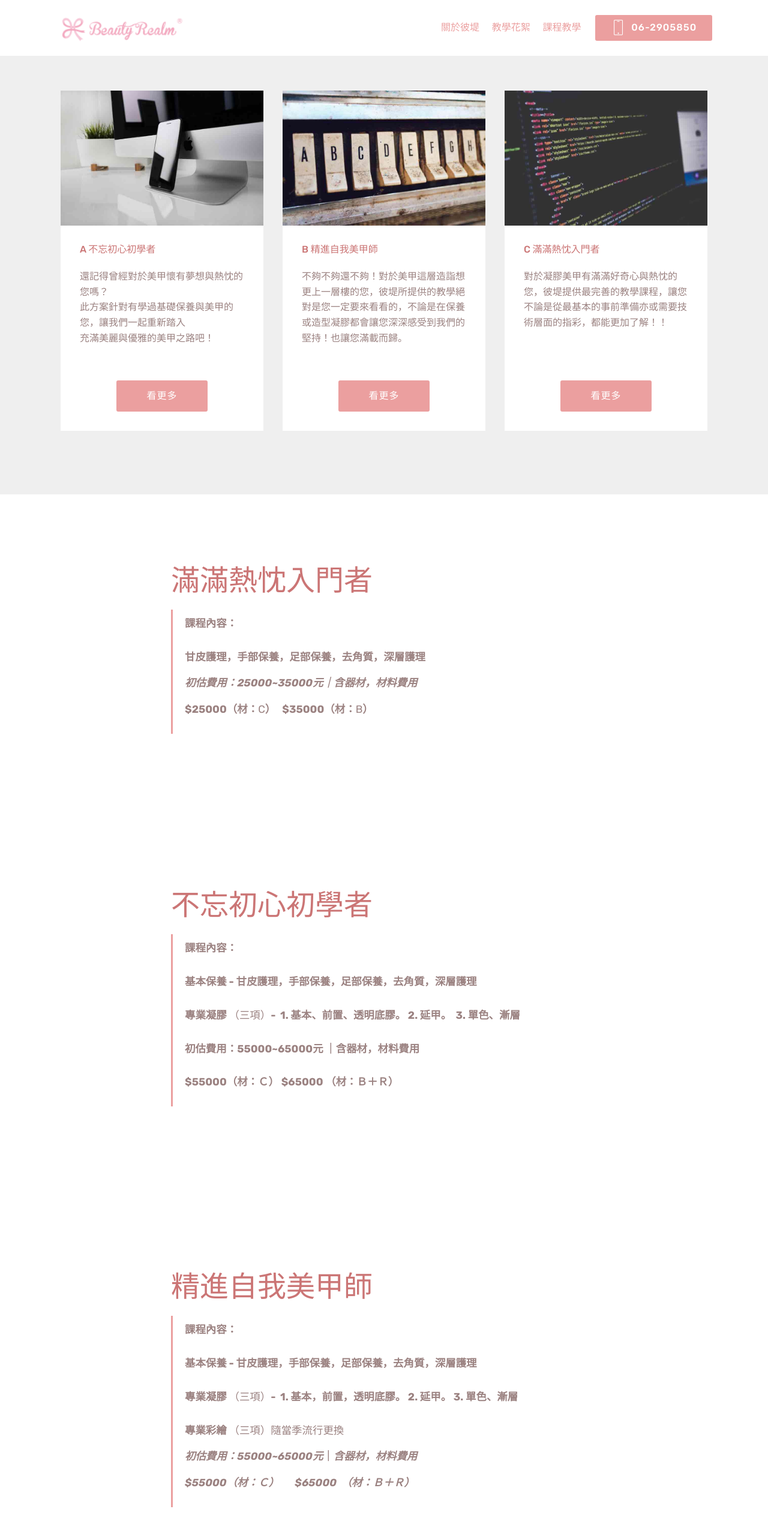
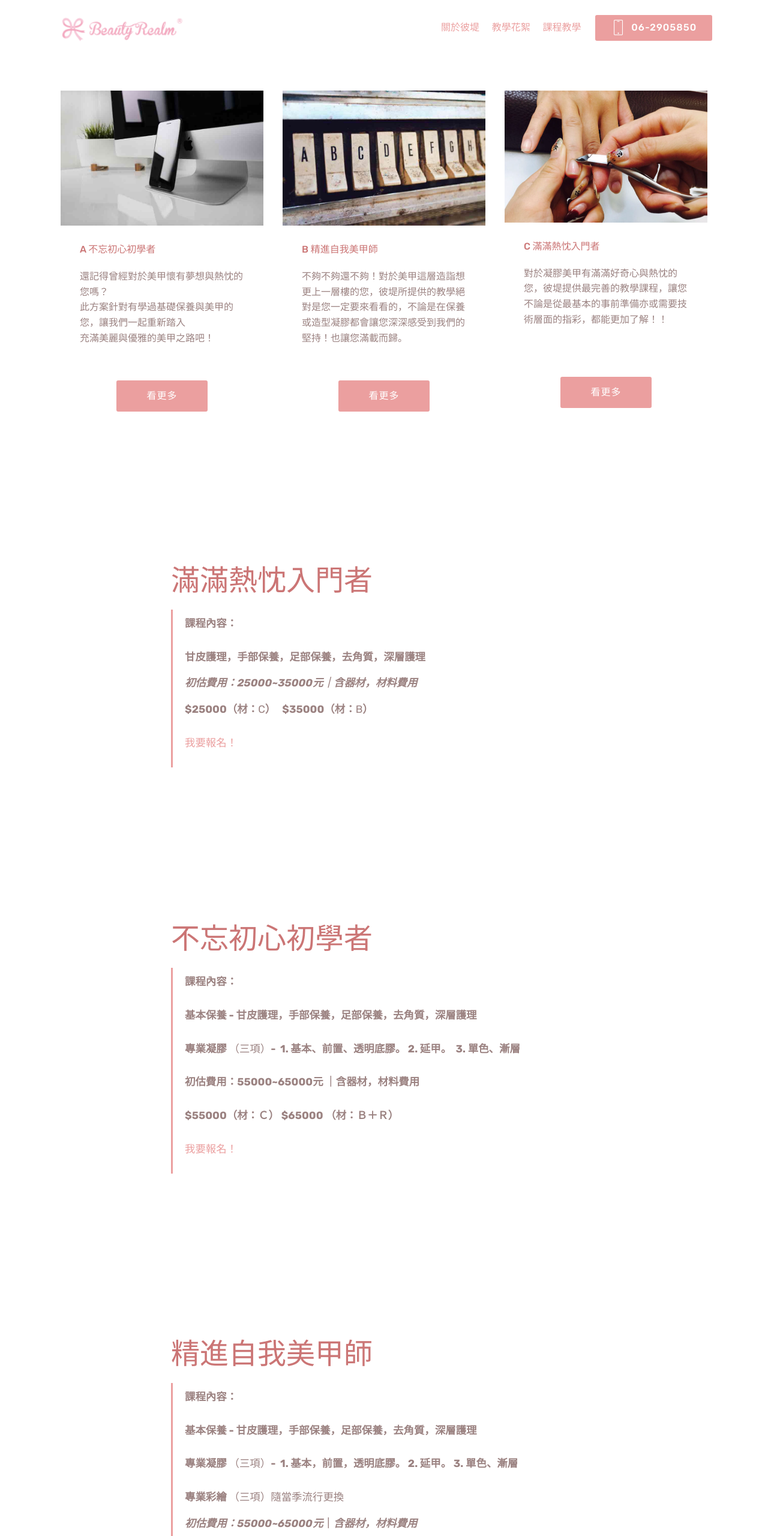
Before and after one commit to yagiyou/beautyrealm, a plain HTML site: page nail.html in a window 1280 px wide. Shown: the top 2560 px of the page at 60% size. Drawn offline with Linux system fonts and the light colour scheme; files whose address does not match are found by name.

Commit message:
create github pages

```diff
--- a/assets/mobirise/css/mbr-additional.css
+++ b/assets/mobirise/css/mbr-additional.css
@@ -3017,7 +3017,7 @@ body {
 .cid-rga4SvYo6Q {
   padding-top: 135px;
   padding-bottom: 90px;
-  background-color: #efefef;
+  background-color: #ffffff;
 }
 .cid-rga4SvYo6Q .card-box {
   padding: 0 2rem;
--- a/nail.html
+++ b/nail.html
@@ -55,7 +55,7 @@
     </nav>
 </section>
 
-<section class="engine"><a href="https://mobirise.info/m">free web design templates</a></section><section class="features3 cid-rga4SvYo6Q" id="features3-1a">
+<section class="engine"><a href="https://mobirise.info/e">make your own site for free</a></section><section class="features3 cid-rga4SvYo6Q" id="features3-1a">
 
 
 
@@ -92,7 +92,7 @@
             <div class="card p-3 col-12 col-md-6 col-lg-4">
                 <div class="card-wrapper">
                     <div class="card-img">
-                        <img src="assets/images/03.jpg" alt="Mobirise">
+                        <img src="assets/images/3-6-676x676.jpg" alt="Mobirise" title="">
                     </div>
                     <div class="card-box">
                         <h4 class="card-title mbr-fonts-style display-7">C 滿滿熱忱入門者</h4>
@@ -130,7 +130,7 @@
     <div class="container">
         <div class="media-container-row">
             <div class="mbr-text col-12 col-md-8 mbr-fonts-style display-7">
-                <blockquote><p><span style="font-style: normal;"><strong>課程內容：<br><br>甘皮護理，手部保養，足部保養，去角質，深層護理</strong></span></p><p><strong>初估費用：25000~35000元｜</strong><strong>含器材，材料費用</strong></p><p><span style="font-style: normal;"><strong>$25000（材：</strong>C<strong>） &nbsp; $35000（材：</strong>B<strong>）</strong></span></p></blockquote>
+                <blockquote><p><span style="font-style: normal;"><strong>課程內容：<br><br>甘皮護理，手部保養，足部保養，去角質，深層護理</strong></span></p><p><strong>初估費用：25000~35000元｜</strong><strong>含器材，材料費用</strong></p><p><span style="font-style: normal;"><strong>$25000（材：</strong>C<strong>） &nbsp; $35000（材：</strong>B<strong>）<br><br><a href="nail.html#form1-1e">我要報名！</a></strong></span></p></blockquote>
             </div>
         </div>
     </div>
@@ -158,7 +158,7 @@
     <div class="container">
         <div class="media-container-row">
             <div class="mbr-text col-12 col-md-8 mbr-fonts-style display-7">
-                <blockquote><p><span style="font-style: normal;"><strong>課程內容：<br><br>基本保養 - 甘皮護理，手部保養，足部保養，去角質，深層護理</strong></span><br><br><span style="font-style: normal;"><strong>專業凝膠 </strong>（三項）<strong>- &nbsp;1. 基本、前置、透明底膠。&nbsp;</strong><strong>2. 延甲。 &nbsp;3. 單色、漸層<br><br>初估費用：55000~65000元 ｜含器材，材料費用<br><br>$55000（材：Ｃ）       $65000  （材：Ｂ＋Ｒ）<br></strong></span></p></blockquote>
+                <blockquote><p><span style="font-style: normal;"><strong>課程內容：<br><br>基本保養 - 甘皮護理，手部保養，足部保養，去角質，深層護理</strong></span><br><br><span style="font-style: normal;"><strong>專業凝膠 </strong>（三項）<strong>- &nbsp;1. 基本、前置、透明底膠。&nbsp;</strong><strong>2. 延甲。 &nbsp;3. 單色、漸層<br><br>初估費用：55000~65000元 ｜含器材，材料費用<br><br>$55000（材：Ｃ）       $65000  （材：Ｂ＋Ｒ）<br><br><a href="nail.html#form1-1e">我要報名！</a></strong></span></p></blockquote>
             </div>
         </div>
     </div>
@@ -188,7 +188,7 @@
     <div class="container">
         <div class="media-container-row">
             <div class="mbr-text col-12 col-md-8 mbr-fonts-style display-7">
-                <blockquote><p><span style="font-style: normal;"><strong>課程內容：<br><br>基本保養 - 甘皮護理，手部保養，足部保養，去角質，深層護理<br><br>專業凝膠 </strong>（三項）<strong>- &nbsp;1. 基本，前置，透明底膠。 2. 延甲。 3. 單色、漸層<br><br>專業彩繪&nbsp;</strong>（三項）隨當季流行更換</span></p><p><strong>初估費用：55000~65000元</strong><span style="font-style: normal;"><strong>｜</strong></span><strong>含器材，材料費用</strong></p><p><strong>$55000（材：Ｃ） &nbsp; &nbsp; &nbsp; $65000 &nbsp;（材：Ｂ＋Ｒ）&nbsp;</strong></p></blockquote>
+                <blockquote><p><span style="font-style: normal;"><strong>課程內容：<br><br>基本保養 - 甘皮護理，手部保養，足部保養，去角質，深層護理<br><br>專業凝膠 </strong>（三項）<strong>- &nbsp;1. 基本，前置，透明底膠。 2. 延甲。 3. 單色、漸層<br><br>專業彩繪&nbsp;</strong>（三項）隨當季流行更換</span></p><p><strong>初估費用：55000~65000元</strong><span style="font-style: normal;"><strong>｜</strong></span><strong>含器材，材料費用</strong></p><p><strong>$55000（材：Ｃ） &nbsp; &nbsp; &nbsp; $65000 &nbsp;（材：Ｂ＋Ｒ）<br><br><a href="nail.html#form1-1e">我要報名！&nbsp;</a></strong></p></blockquote>
             </div>
         </div>
     </div>
@@ -212,7 +212,7 @@
             <div class="media-container-column col-lg-8" data-form-type="formoid">
                     <div data-form-alert="" hidden="">謝謝您，報名資料已收到請稍候</div>
 
-                    <form class="mbr-form" action="https://mobirise.com/" method="post" data-form-title="Mobirise Form"><input type="hidden" name="email" data-form-email="true" value="axDtbTKQsvZQ3nYOiQE1fvuzgnz2bqHpNziFyj7caIIh0tVYxh4OlobNjXIvDtzi7lDn+drTHjipbHQldbTZhsIZ7TGzGaql7dNSs+ndXfqU4QUVV0lrzKOTeZUmKnEe">
+                    <form class="mbr-form" action="https://mobirise.com/" method="post" data-form-title="Mobirise Form"><input type="hidden" name="email" data-form-email="true" value="tZn2rEszTdMfZR7DAQIND+2GX+ycLaUq+nW5URaRG1B5F4xUpioznpS6so07kQRlhCI7Z6ara7YqklqF4GLmI7S5P7lKMeRrjOd2TH1hu6tDyQLRlZJ6I0GaOvBOJ5Kd">
                         <div class="row row-sm-offset">
                             <div class="col-md-4 multi-horizontal" data-for="name">
                                 <div class="form-group">
```
Also changed, not shown: aboutus.html (+1 -1 lines), assets/images/hashes.json (+1 -1 lines), index.html (+1 -1 lines), servise.html (+1 -1 lines), assets/images/3-6-676x676.jpg (added), 1 other file.
